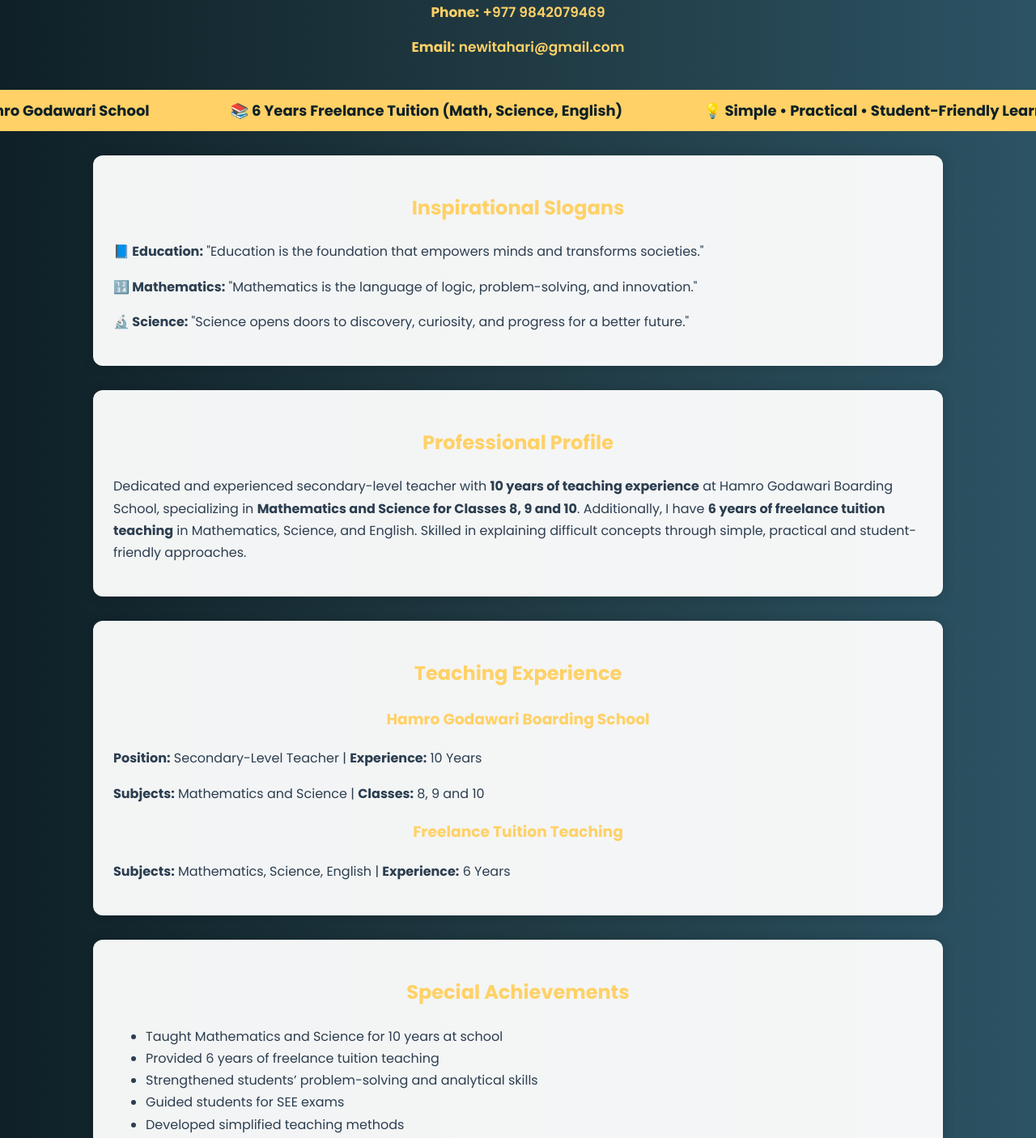
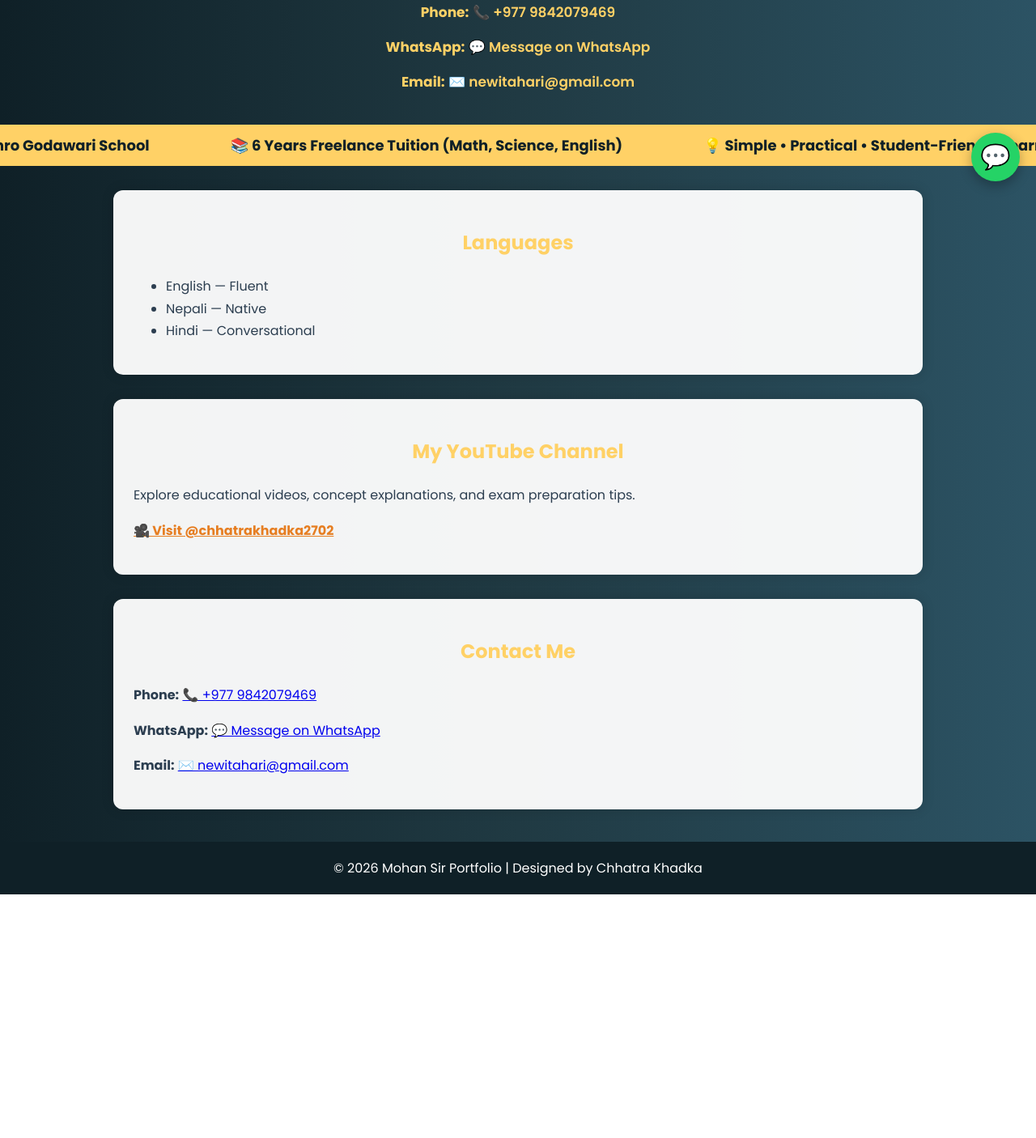
Before and after one commit to newitahari-Chhatra/mohan-sir-portfolio, a plain HTML site: page index.html in a window 1280 px wide. Shown: the part 556-1962 px from the top of the page at 81% size. After the commit the page ends 1661 px from the top, so only its background shows below. Drawn offline with Linux system fonts and the light colour scheme.

Commit message:
Update index.html

```diff
--- a/index.html
+++ b/index.html
@@ -33,7 +33,7 @@
       margin: 30px auto;
       padding: 25px;
       border-radius: 12px;
-      max-width: 1000px;
+      max-width: 950px;
       box-shadow: 0 0 15px rgba(0,0,0,0.15);
       line-height: 1.7;
       color: #2c3e50;
@@ -128,8 +128,9 @@
     <h3>Mathematics | Science | English Teacher</h3>
     <div class="contact-info">
       <p><strong>Location:</strong> Itahari, Sunsari, Nepal</p>
-      <p><strong>Phone:</strong> <a href="tel:+9779842079469">+977 9842079469</a></p>
-      <p><strong>Email:</strong> <a href="mailto:newitahari@gmail.com">newitahari@gmail.com</a></p>
+      <p><strong>Phone:</strong> <a href="tel:+9779842079469">📞 +977 9842079469</a></p>
+      <p><strong>WhatsApp:</strong> <a href="https://wa.me/9779842079469" target="_blank">💬 Message on WhatsApp</a></p>
+      <p><strong>Email:</strong> <a href="mailto:newitahari@gmail.com">✉️ newitahari@gmail.com</a></p>
     </div>
   </div>
 
@@ -144,58 +145,38 @@
     </div>
   </div>
 
-  <!-- Slogans -->
-  <div class="section">
-    <h2>Inspirational Slogans</h2>
-    <p><strong>📘 Education:</strong> "Education is the foundation that empowers minds and transforms societies."</p>
-    <p><strong>🔢 Mathematics:</strong> "Mathematics is the language of logic, problem-solving, and innovation."</p>
-    <p><strong>🔬 Science:</strong> "Science opens doors to discovery, curiosity, and progress for a better future."</p>
-  </div>
-
-  <!-- Professional Profile -->
-  <div class="section" id="profile">
-    <h2>Professional Profile</h2>
-    <p>Dedicated and experienced secondary-level teacher with <strong>10 years of teaching experience</strong> at Hamro Godawari Boarding School, specializing in <strong>Mathematics and Science for Classes 8, 9 and 10</strong>. Additionally, I have <strong>6 years of freelance tuition teaching</strong> in Mathematics, Science, and English. Skilled in explaining difficult concepts through simple, practical and student-friendly approaches.</p>
-  </div>
-
-  <!-- Experience -->
-  <div class="section" id="experience">
-    <h2>Teaching Experience</h2>
-    <h3>Hamro Godawari Boarding School</h3>
-    <p><strong>Position:</strong> Secondary-Level Teacher | <strong>Experience:</strong> 10 Years</p>
-    <p><strong>Subjects:</strong> Mathematics and Science | <strong>Classes:</strong> 8, 9 and 10</p>
-    <h3>Freelance Tuition Teaching</h3>
-    <p><strong>Subjects:</strong> Mathematics, Science, English | <strong>Experience:</strong> 6 Years</p>
-  </div>
-
-  <!-- Achievements -->
-  <div class="section" id="achievements">
-    <h2>Special Achievements</h2>
+  <!-- Languages -->
+  <div class="section" id="languages">
+    <h2>Languages</h2>
     <ul>
-      <li>Taught Mathematics and Science for 10 years at school</li>
-      <li>Provided 6 years of freelance tuition teaching</li>
-      <li>Strengthened students’ problem-solving and analytical skills</li>
-      <li>Guided students for SEE exams</li>
-      <li>Developed simplified teaching methods</li>
+      <li>English — Fluent</li>
+      <li>Nepali — Native</li>
+      <li>Hindi — Conversational</li>
     </ul>
   </div>
 
-  <!-- Education -->
-  <div class="section" id="education">
-    <h2>Education & Professional Development</h2>
-    <p><strong>Bachelor's Degree:</strong> English and Rural Development, Tribhuvan University</p>
-    <p><strong>Training:</strong> Basic Computer Application, MS Word, Excel, PowerPoint, Stress Management</p>
+  <!-- YouTube -->
+  <div class="section" id="youtube">
+    <h2>My YouTube Channel</h2>
+    <p>Explore educational videos, concept explanations, and exam preparation tips.</p>
+    <p><a href="https://www.youtube.com/@chhatrakhadka2702" target="_blank" style="color:#e67e22; font-weight:700;">🎥 Visit @chhatrakhadka2702</a></p>
   </div>
 
-  <!-- Skills -->
-  <div class="section" id="skills">
-    <h2>Computer & Technology Skills</h2>
-    <ul>
-      <li>Microsoft Word, Excel, PowerPoint</li>
-      <li>Canva, Adobe Photoshop</li>
-      <li>AI-powered teaching tools</li>
-      <li>Internet & Digital Classroom Tools</li>
-    </ul>
+  <!-- Contact -->
+  <div class="section" id="contact">
+    <h2>Contact Me</h2>
+    <p><strong>Phone:</strong> <a href="tel:+9779842079469">📞 +977 9842079469</a></p>
+    <p><strong>WhatsApp:</strong> <a href="https://wa.me/9779842079469" target="_blank">💬 Message on WhatsApp</a></p>
+    <p><strong>Email:</strong> <a href="mailto:newitahari@gmail.com">✉️ newitahari@gmail.com</a></p>
   </div>
 
-  <!-- Languages
+  <!-- WhatsApp Floating Button -->
+  <a class="whatsapp-float" href="https://wa.me/9779842079469" target="_blank" aria-label="Chat on WhatsApp">💬</a>
+
+  <!-- Footer -->
+  <footer>
+    © 2026 Mohan Sir Portfolio | Designed by Chhatra Khadka
+  </footer>
+
+</body>
+</html>
```
